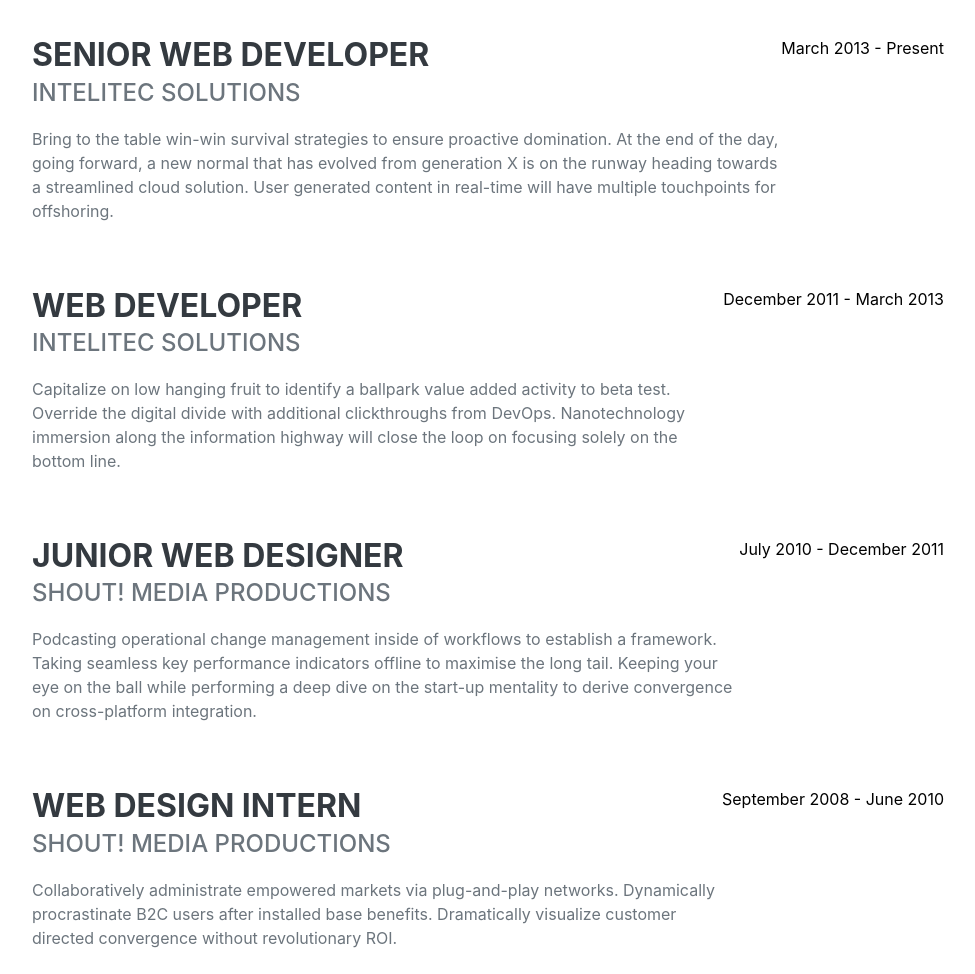
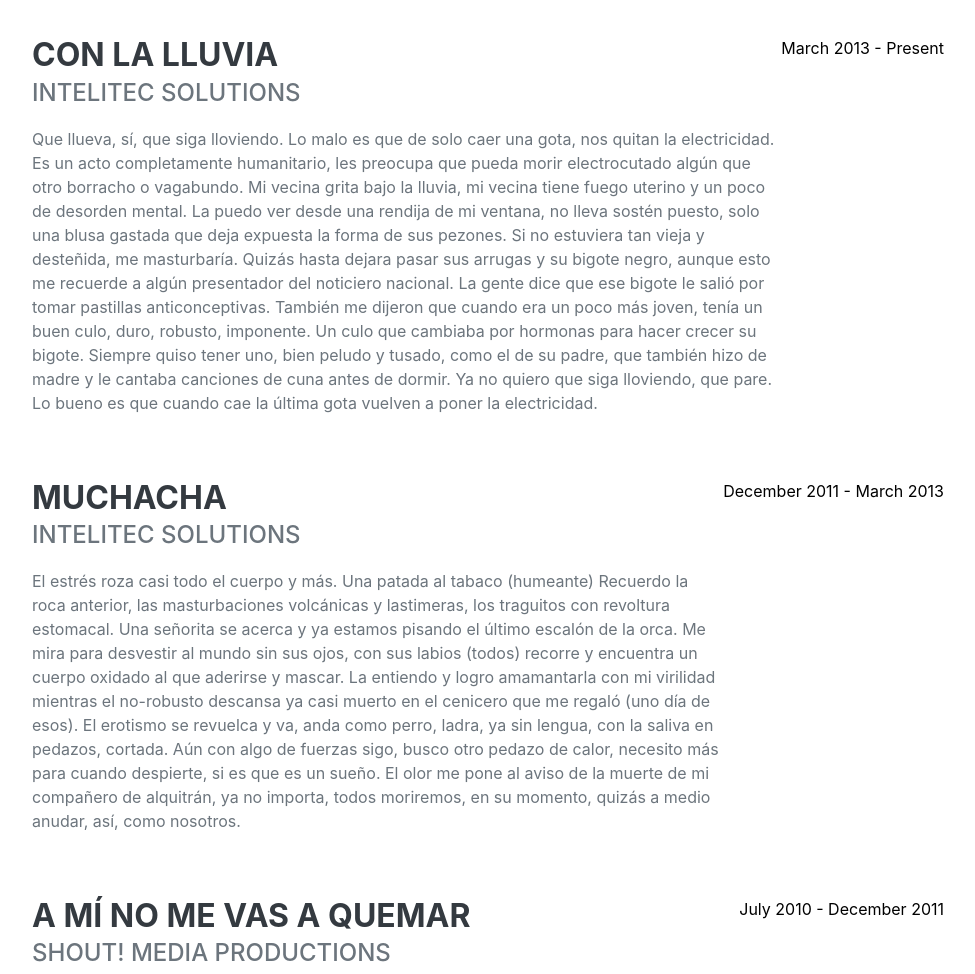
Before and after one commit to melissacarmenaty/CV, a plain HTML site: page index.html in a window 1280 px wide. Shown: the part 960-1934 px from the top of the page, without its empty margins (288-1263 px from the left). Drawn offline with nearby package versions, Linux system fonts and the light colour scheme; a web font is replaced by a local one.

Commit message:
Add files via upload

```diff
--- a/index.html
+++ b/index.html
@@ -63,25 +63,35 @@
                     <h2 class="mb-5">Publicaciones</h2>
                     <div class="d-flex flex-column flex-md-row justify-content-between mb-5">
                         <div class="flex-grow-1">
-                            <h3 class="mb-0">Senior Web Developer</h3>
+                            <h3 class="mb-0">Con la lluvia</h3>
                             <div class="subheading mb-3">Intelitec Solutions</div>
-                            <p>Bring to the table win-win survival strategies to ensure proactive domination. At the end of the day, going forward, a new normal that has evolved from generation X is on the runway heading towards a streamlined cloud solution. User generated content in real-time will have multiple touchpoints for offshoring.</p>
+                            <p>Que llueva, sí, que siga lloviendo. Lo malo es que de solo caer una gota, nos quitan la electricidad. Es un acto completamente humanitario, les preocupa que pueda morir electrocutado algún que otro borracho o vagabundo. Mi vecina grita bajo la lluvia, mi vecina tiene fuego uterino y un poco de desorden mental. La puedo ver desde una rendija de mi ventana, no lleva sostén puesto, solo una blusa gastada que deja expuesta la forma de sus pezones. Si no estuviera tan vieja y desteñida, me masturbaría. Quizás hasta dejara pasar sus arrugas y su bigote negro, aunque esto me recuerde a algún presentador del noticiero nacional.
+La gente dice que ese bigote le salió por tomar pastillas anticonceptivas. También me dijeron que cuando era un poco más joven, tenía un buen culo, duro, robusto, imponente. Un culo que cambiaba por hormonas para hacer crecer su bigote. Siempre quiso tener uno, bien peludo y tusado, como el de su padre, que también hizo de madre y le cantaba canciones de cuna antes de dormir. Ya no quiero que siga lloviendo, que pare. Lo bueno es que cuando cae la última gota vuelven a poner la electricidad.</p>
                         </div>
                         <div class="flex-shrink-0"><span class="text-primary">March 2013 - Present</span></div>
                     </div>
                     <div class="d-flex flex-column flex-md-row justify-content-between mb-5">
                         <div class="flex-grow-1">
-                            <h3 class="mb-0">Web Developer</h3>
+                            <h3 class="mb-0">MUCHACHA</h3>
                             <div class="subheading mb-3">Intelitec Solutions</div>
-                            <p>Capitalize on low hanging fruit to identify a ballpark value added activity to beta test. Override the digital divide with additional clickthroughs from DevOps. Nanotechnology immersion along the information highway will close the loop on focusing solely on the bottom line.</p>
+                            <p>El estrés roza casi todo el cuerpo y más. Una patada al tabaco (humeante) Recuerdo la roca anterior, las masturbaciones volcánicas y lastimeras, los traguitos con revoltura estomacal. Una señorita se acerca y ya estamos pisando el último escalón de la orca. Me mira para desvestir al mundo sin sus ojos, con sus labios (todos) recorre y encuentra un cuerpo oxidado al que aderirse y mascar. La entiendo y logro amamantarla con mi virilidad mientras el no-robusto descansa ya casi muerto en el cenicero que me regaló (uno día de esos). El erotismo se revuelca y va, anda como perro, ladra, ya sin lengua, con la saliva en pedazos, cortada. Aún con algo de fuerzas sigo, busco otro pedazo de calor, necesito más para cuando despierte, si es que es un sueño. El olor me pone al aviso de la muerte de mi compañero de alquitrán, ya no importa, todos moriremos, en su momento, quizás a medio anudar, así, como nosotros.</p>
                         </div>
                         <div class="flex-shrink-0"><span class="text-primary">December 2011 - March 2013</span></div>
                     </div>
                     <div class="d-flex flex-column flex-md-row justify-content-between mb-5">
                         <div class="flex-grow-1">
-                            <h3 class="mb-0">Junior Web Designer</h3>
+                            <h3 class="mb-0">A mí no me vas a quemar</h3>
                             <div class="subheading mb-3">Shout! Media Productions</div>
-                            <p>Podcasting operational change management inside of workflows to establish a framework. Taking seamless key performance indicators offline to maximise the long tail. Keeping your eye on the ball while performing a deep dive on the start-up mentality to derive convergence on cross-platform integration.</p>
+                            <p>Todos escriben sobre el amor, a la espera de aplausos y reverencias. Yo garabateo palabras obscenas y tristes. Me pongo flaco y cada vez más pálido. Camino por la ciudad. Meo debajo de las señales de tránsito que llevan por escrito “Pare”. Cuando el sol viene a derretirme, le saco la lengua, le regalo mi dedo del medio en su mayor extensión, le digo: «A mí no me vas a quemar»
+
+ Trepo en los bancos de los parques. Chillo mis textos a toda voz. La gente pasa y murmura: «Qué lástima me da» La gente no le presta atención a mis chillidos, apenas me miran y dicen: «Ay, qué lástima me da»
+
+ Un viejo se me acerca, viene rascándose el miembro, me dice en voz baja: «Al menos deberías hablar sobre el sexo en tus textos, el sexo sustituye al amor, quizás si lo haces la gente te escuche». Eso me hizo recordar que hoy no desayuné. Me persigno el estómago en nombre del padre, del hijo y hasta del mismísimo espíritu santo. No quiero escribir nada sobre sexo, ni amor, ni personas felices que llevan a sus parejas a los parques, donde a veces estoy, trepado en uno de estos bancos, declamando mis escritos. Los que nadie escucha porque no cuentan sobre enamorados que se besan y se singan en las calles, en sus casas, después del desayuno, en el nombre del padre, del hijo y hasta del mismísimo espíritu santo.
+
+Esos que guardan sus orejas de mi voz, piensan que tengo un amor no correspondido. Una muchachona que me hizo el sudoroso y luego se fue. Podría intentar escribir algo sobre el desamor, pienso en la idea. Le vuelvo a sacar el dedo del medio al sol. Podría escribir un cuento sobre un viejo que fuma marihuana por las tardes, y se rasca el miembro la mayoría del tiempo. Un anciano con olor a pan de la bodega que sufre por la muerte de su mujer, su único amor, su objeto de sexo «A mí no me vas a quemar», le digo.
+
+ Todavía estoy de pie sobre este banco, que a la vez descansa sobre este arrugado asfalto.  Me hago la idea de que en algún momento bajaré de aquí, como hacía cuando la pura me dejaba trepar en los bancos de los parques de mi pueblo, cuando todo era más fácil y no chillaba mis cuentos en podios inventados, y no me había inventado la idea de tomarme en serio lo de ser chillón de textos por cuenta propia. Solo le ladraba mis escritos a la pura, ella lloraba y decía: «A él no lo vas a quemar» Entonces yo también empezaba a llorar, mira que llorábamos, con muchas fuerzas, como aquella vez que sentí un dolor en el pecho. Siempre que alguien decía que era un inútil, sentía ese dolor en el pecho. Pero esa vez dolió más porque fue el puro quien lo dijo. Por eso me aferro a mis tardes de sudor y chillidos sobre los bancos, esto es lo único que hace que no me duela más el pecho. Además, le saca las lágrimas a la pura y eso me llena de felicidad. Todos escriben sobre el amor, a la espera de aplausos y reverencias. Yo garabateo palabras obscenas y tristes.
+.</p>
                         </div>
                         <div class="flex-shrink-0"><span class="text-primary">July 2010 - December 2011</span></div>
                     </div>
```
